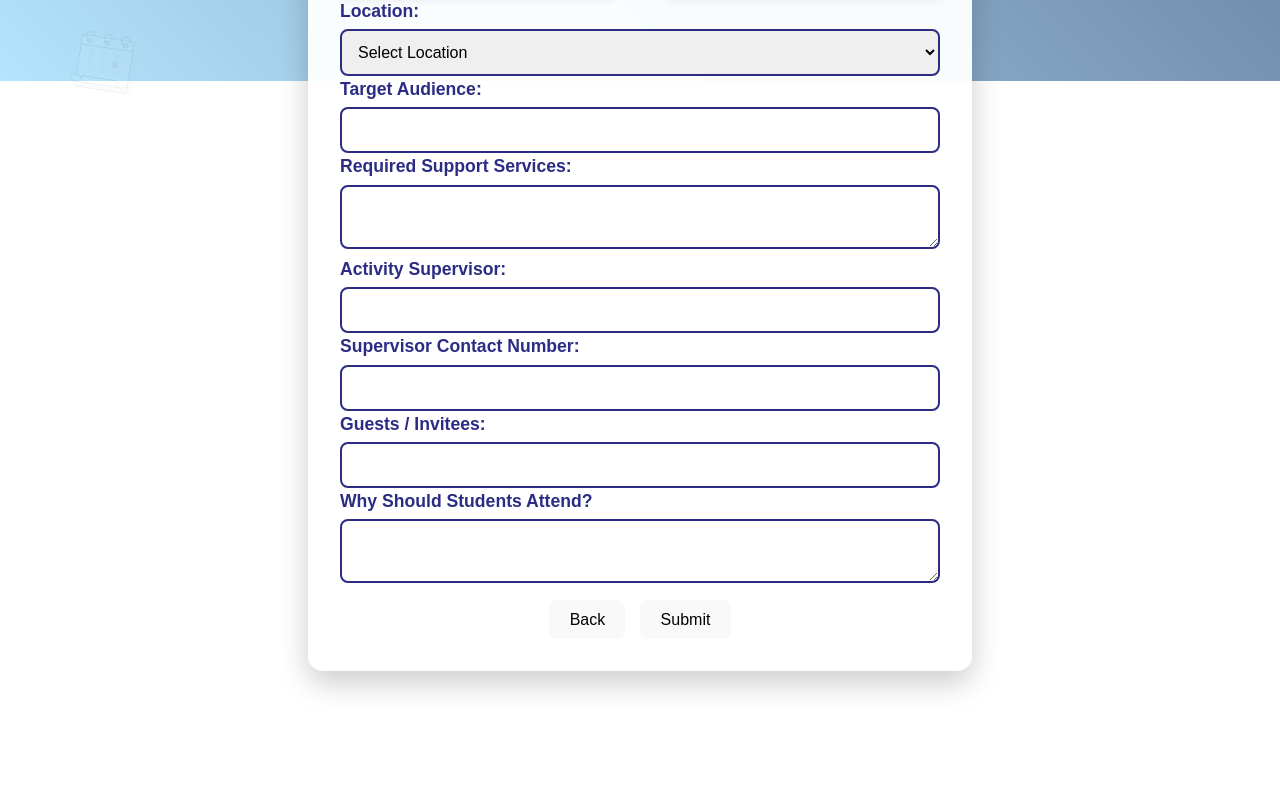
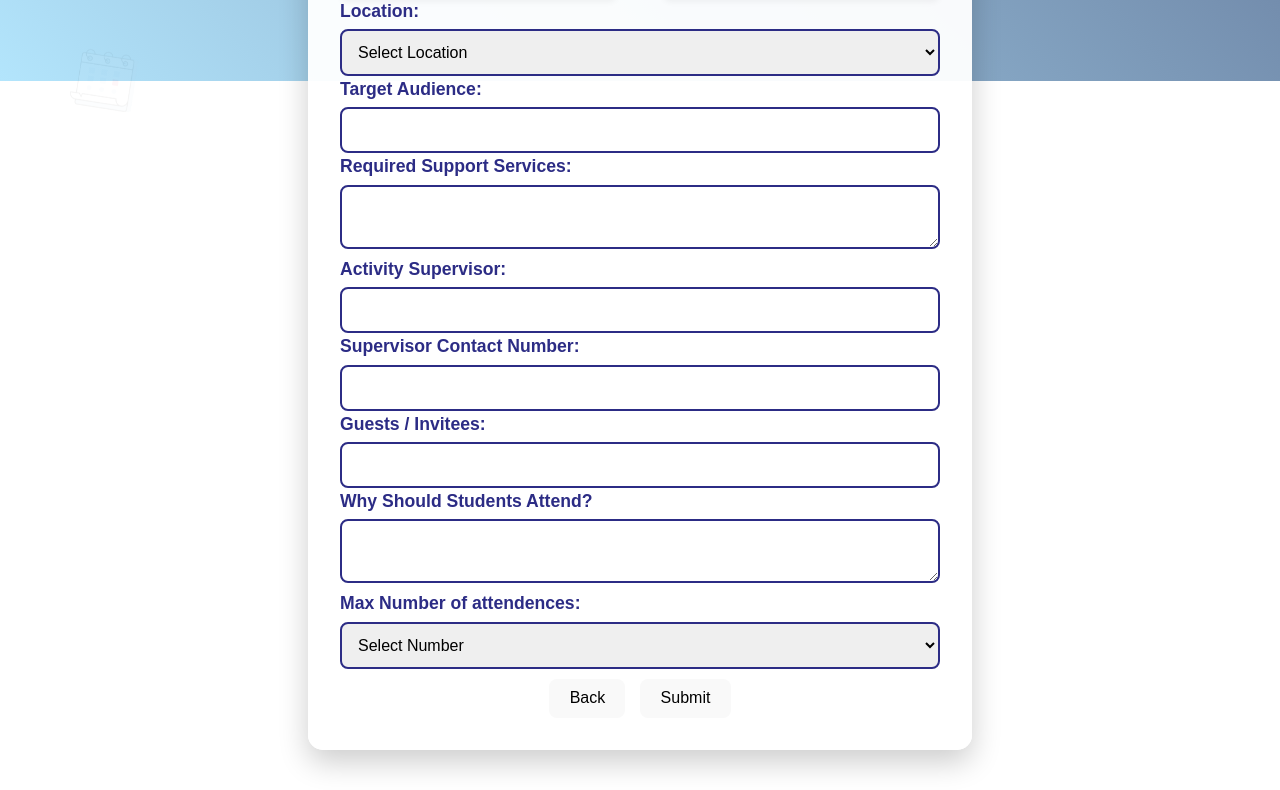
Before and after one commit to leenlll/kasit-agenda, a React (Vite) app in the folder frontend/: page /booking in a window 1280 px wide. Shown: the part 719-1509 px from the top of the page. Before the commit the page ends 1430 px from the top, so only its background shows below. Built offline with nearby package versions, Linux system fonts and the light colour scheme; no server answers.

Commit message:
max # of attences

```diff
--- a/frontend/src/pages/BookingPage.jsx
+++ b/frontend/src/pages/BookingPage.jsx
@@ -216,6 +216,12 @@ const BookingPage = () => {
             <label>Why Should Students Attend?</label>
             <textarea name="whyAttend" onChange={handleChange} />
 
+            <label>Max Number of attendences:</label>
+            <select name="no. of attence" onChange={handleChange} required>
+              <option value="">Select Number</option>
+              <option value="0-40">0-40 Lecture Halls</option>
+              <option value="40-200">40-200 Al-Louzy Auditorium</option>
+</select>
             <div className="button-group">
               <button type="button" onClick={() => navigate(-1)}>Back</button>
               <button type="submit">Submit</button>
```
